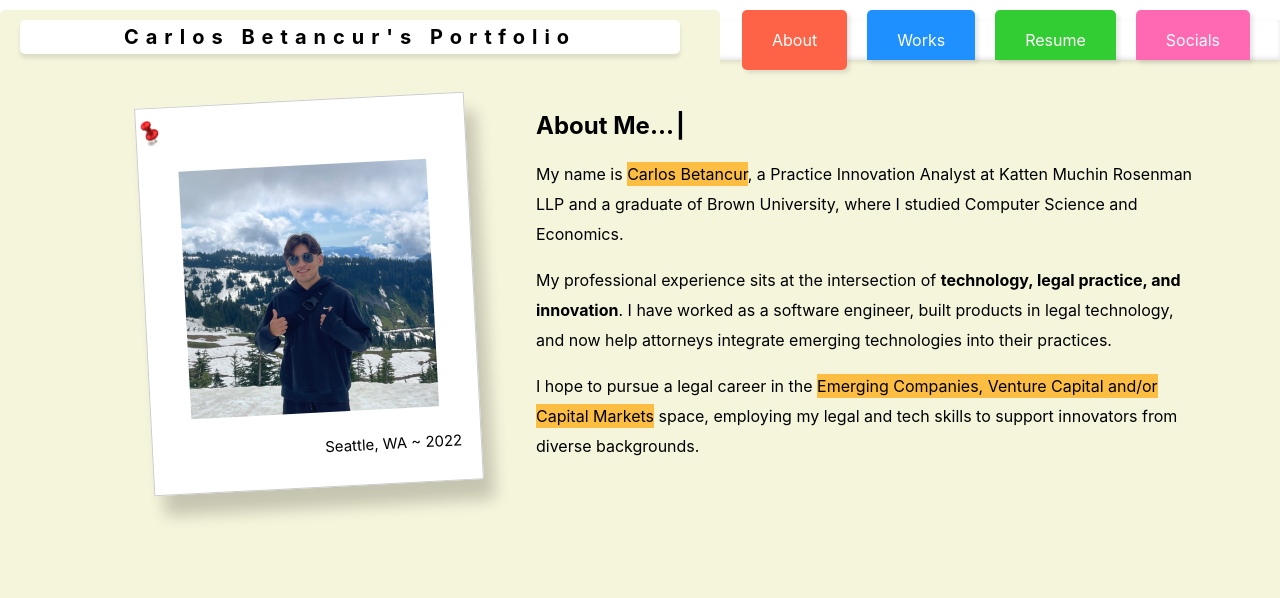
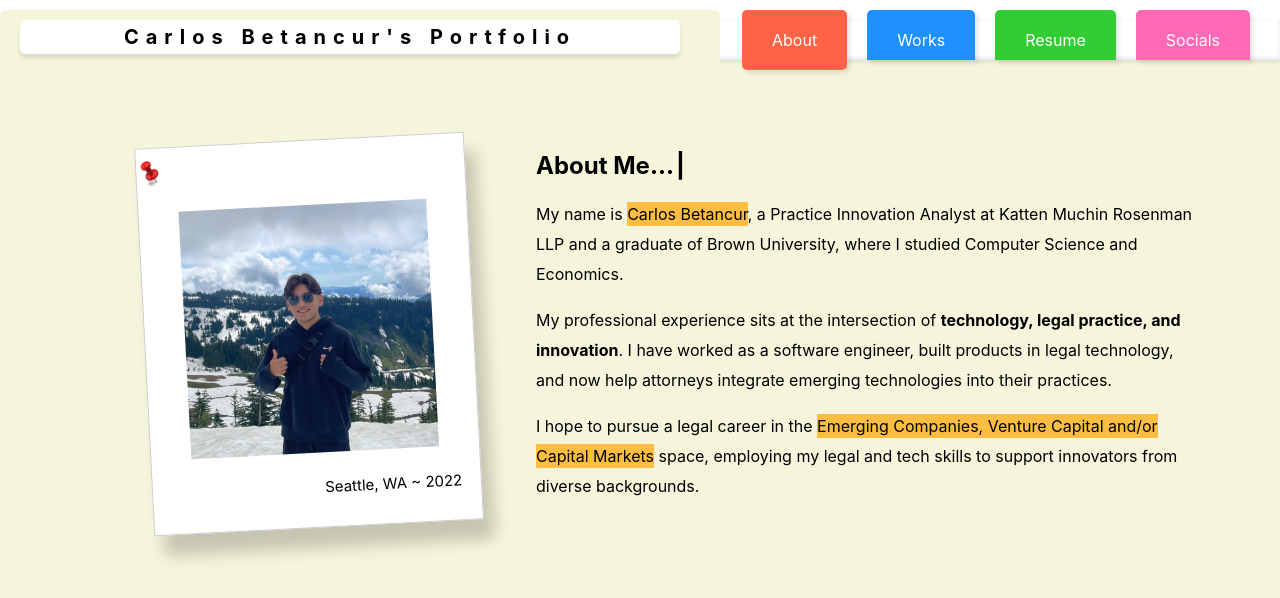
Before and after one commit to car-man-bet/portfolio, a React (Create React App) app in the folder my-app/: page / in a window 1280 px wide. Shown: the top 598 px of the page. Built offline with nearby package versions, Linux system fonts and the light colour scheme.

Commit message:
Update Resume.css

```diff
--- a/my-app/src/pages/Resume.css
+++ b/my-app/src/pages/Resume.css
@@ -1,6 +1,5 @@
 .container {
     display: flex;
-    padding: 40px 20px 40px;
   }
 
 .resume-sidebar {
```
